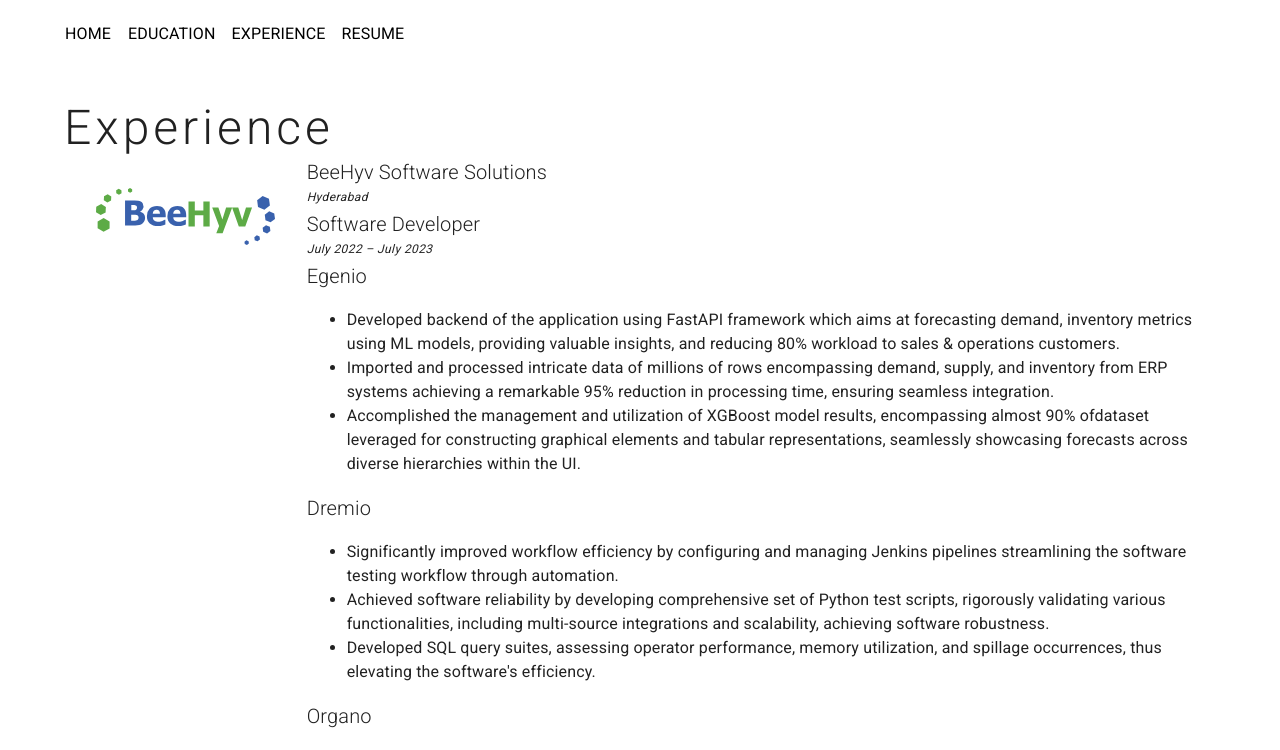
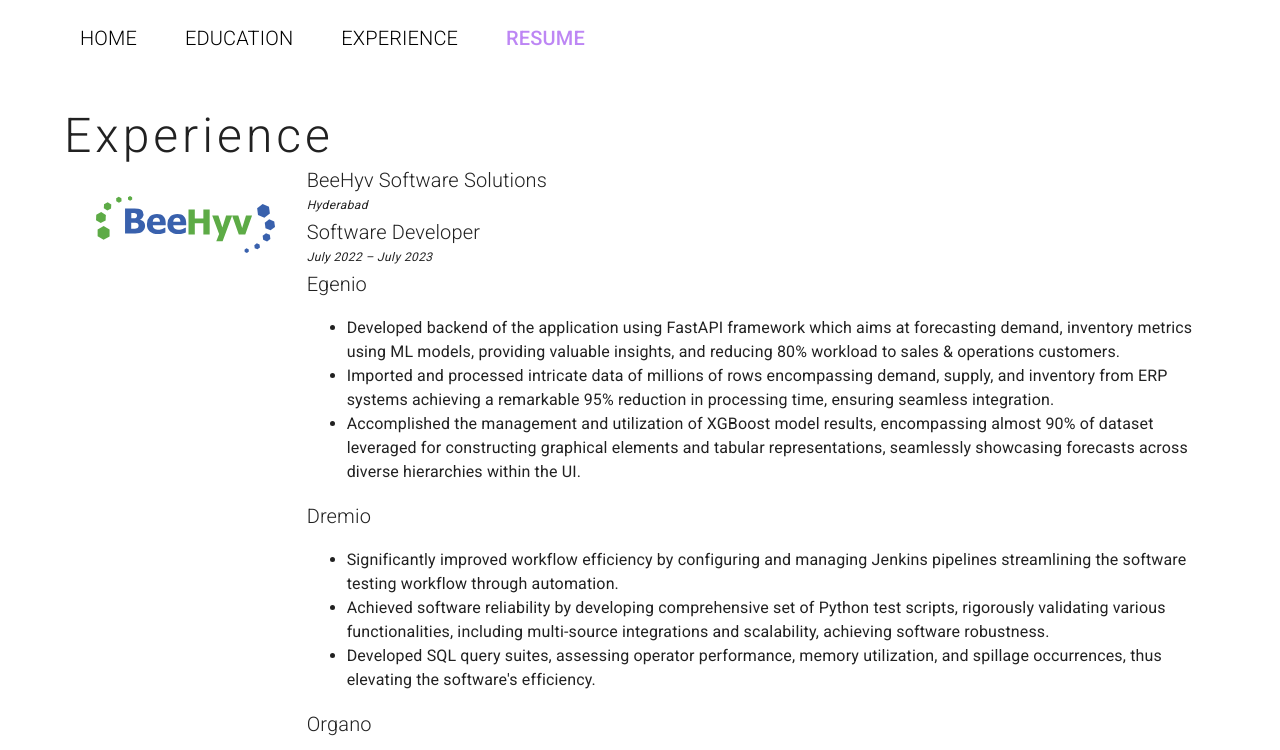
Before and after one commit to Saketh-09/portfolio, a React (Create React App) app: page /portfolio/experience in a window 1280 px wide. Shown: the top 750 px of the page. Built offline with nearby package versions, Linux system fonts and the light colour scheme.

Commit message:
css changes

```diff
--- a/package.json
+++ b/package.json
@@ -12,10 +12,12 @@
     "@testing-library/jest-dom": "^5.17.0",
     "@testing-library/react": "^13.4.0",
     "@testing-library/user-event": "^13.5.0",
+    "framer-motion": "^10.16.16",
     "react": "^18.2.0",
     "react-dom": "^18.2.0",
     "react-router-dom": "^6.21.1",
     "react-scripts": "5.0.1",
+    "react-type-animation": "^3.2.0",
     "web-vitals": "^2.1.4"
   },
   "scripts": {
--- a/src/App.js
+++ b/src/App.js
@@ -1,8 +1,6 @@
-import logo from './logo.svg';
 import './App.css';
 import {Routes, Route} from "react-router-dom";
 import Navbar from './components/header/navbar';
-import Resume from "./components/resume/resume";
 import Home from "./components/home/home";
 import Education from './components/education/education'
 import '@fontsource/roboto/300.css';
--- a/src/components/contact/contact.js
+++ b/src/components/contact/contact.js
@@ -5,13 +5,12 @@ import styles from './contact.module.css'
 import LinkedInIcon from '@mui/icons-material/LinkedIn';
 import GitHubIcon from '@mui/icons-material/GitHub';
 import EmailIcon from '@mui/icons-material/Email';
-import {Button} from "@mui/material";
 export default function Contact() {
     return (
         <div  className={styles.cont}>
             <span className={styles.elem}><Link to={url.linkedin} target="_blank" rel="noopener noreferrer"><LinkedInIcon fontSize="large"/></Link></span>
             <span className={styles.elem}><Link to={url.github} target="_blank" rel="noopener noreferrer"><GitHubIcon fontSize="large"/></Link></span>
-            <span className={styles.elem}><Link to={url.mail}><EmailIcon fontSize="large"/></Link></span>
+            <span className={styles.elem}><Link to={url.mail} target="_blank" rel="noopener noreferrer"><EmailIcon fontSize="large"/></Link></span>
         </div>
     )
 }
--- a/src/components/experience/expData.js
+++ b/src/components/experience/expData.js
@@ -8,7 +8,7 @@ const projects =
             Egenio: [
                 'Developed backend of the application using FastAPI framework which aims at forecasting demand, inventory metrics using ML models, providing valuable insights, and reducing 80% workload to sales & operations customers.',
                 'Imported and processed intricate data of millions of rows encompassing demand, supply, and inventory from ERP systems achieving a remarkable 95% reduction in processing time, ensuring seamless integration.',
-                'Accomplished the management and utilization of XGBoost model results, encompassing almost 90% of'+'dataset leveraged for constructing graphical elements and tabular representations, seamlessly showcasing forecasts across diverse hierarchies within the UI.'
+                'Accomplished the management and utilization of XGBoost model results, encompassing almost 90% of dataset leveraged for constructing graphical elements and tabular representations, seamlessly showcasing forecasts across diverse hierarchies within the UI.'
             ],
             Dremio: [
                 'Significantly improved workflow efficiency by configuring and managing Jenkins pipelines streamlining the software testing workflow through automation.',
--- a/src/components/header/navbar.js
+++ b/src/components/header/navbar.js
@@ -6,10 +6,11 @@ import MenuIcon from '@mui/icons-material/Menu';
 import AdbIcon from '@mui/icons-material/Adb';
 import {Link} from 'react-router-dom'
 import {resumeURL} from "./navData";
+import styles from './navbar.module.css';
 
 const pages = [{name:'Home',url:'/portfolio/'},
     {name:'Education', url:'/portfolio/education'},
-    ,{name:'Experience', url:'/portfolio/experience'}];
+    {name:'Experience', url:'/portfolio/experience'}];
 
 function ResponsiveAppBar() {
     const [anchorElNav, setAnchorElNav] = React.useState(null);
@@ -60,7 +61,7 @@ function ResponsiveAppBar() {
                             {pages.map((page) => (
                                 <Link to={page.url} sx={{textDecoration: 'none'}}>
                                     <MenuItem key={page.name} onClick={handleCloseNavMenu}>
-                                        <Typography textAlign="center" sx={{textDecoration: "none"}}>{page.name}</Typography>
+                                        <Typography textAlign="center"  sx={{textDecoration: "none"}}>{page.name}</Typography>
                                     </MenuItem>
                                 </Link>
                             ))}
@@ -74,16 +75,16 @@ function ResponsiveAppBar() {
                                 <Button
                                     key={page.name}
                                     onClick={handleCloseNavMenu}
-                                    sx={{ my: 2, color: '#000', display: 'block'}}>
-                                    <Typography>{page.name}</Typography>
+                                    sx={{ m: 2, color: '#000', display: 'block'}}>
+                                    <Typography variant='h6' sx={{fontWeight: 300}}>{page.name}</Typography>
                                 </Button>
                             </Link>
                         ))}
                         <Link to={resumeURL} target="_blank" rel="noopener noreferrer" style={{textDecoration: 'none'}}>
                             <Button
                                 onClick={handleCloseNavMenu}
-                                sx={{ my: 2, color: '#000', display: 'block'}}>
-                                <Typography>Resume</Typography>
+                                sx={{ m: 2, color: '#000', display: 'block'}}>
+                                <Typography variant='h6' className={styles.section}>Resume</Typography>
                             </Button></Link>
                     </Box>
                 </Toolbar>
--- a/src/components/header/navbar.module.css
+++ b/src/components/header/navbar.module.css
@@ -0,0 +1,4 @@
+.section{
+    text-decoration: none;
+    color: rgba(162, 85, 239, 0.71);
+}
--- a/src/components/home/content.js
+++ b/src/components/home/content.js
@@ -1,6 +1,9 @@
-const home = {greeting:'Hello There! I\'m Saketh Annimalla',
-    aboutMe:'I\'m a computer science graduate student at University of Texas at Dallas. ' +
-    'I\'m currently seeking for summer 2024 software engineering internships. '+
-    'I\'m passionate in exploring various facets of software engineering'}
+const home = {greeting:'Hello There! I\'m ',
+    aboutMe:'I\'m a Computer Science graduate student at the University of Texas at Dallas,' +
+        ' actively seeking 2024 summer internships in software engineering.' +
+        ' Holding an undergraduate degree from IIT Hyderabad and' +
+        ' backed by two years of industry experience,' +
+        ' I am passionate about diverse facets of software engineering.' +
+        ' I\'m eager to contribute my skills and enthusiasm to innovative projects.'}
 
 export default home
--- a/src/components/home/home.js
+++ b/src/components/home/home.js
@@ -2,10 +2,13 @@ import * as React from 'react';
 import CssBaseline from '@mui/material/CssBaseline';
 import Box from '@mui/material/Box';
 import Container from '@mui/material/Container';
-import {Grid, Paper, styled, Typography} from "@mui/material";
+import {Grid, Paper, Typography} from "@mui/material";
 import home from "./content";
+import { motion } from 'framer-motion'
 import Contact from "../contact/contact";
 import styles from './home.module.css'
+import {TypeAnimation} from 'react-type-animation';
+
 export default function Home(){
     return (
 
@@ -16,15 +19,28 @@ export default function Home(){
                     <Grid container spacing={2}>
                         <Grid item xs={6} >
                             <Paper elevation={0}>
-                                <Typography variant='h3' className={styles.greeting} sx={{margin:'1em'}}>{home.greeting}</Typography>
-                                <Typography variant='span' className={styles.body} sx={{margin:'1em'}}>{home.aboutMe}</Typography>
+                                <Typography variant='h3' className={styles.greeting}
+                                            sx={{marginTop: '2em', fontWeight: 300}}>{home.greeting}</Typography>
+                                <Typography variant='h3' className={styles.name}
+                                            sx={{margin: '1em', fontWeight: 300}}>
+                                    <motion.span className='name'
+                                                 initial={{opacity: window.innerWidth < 996 ? '100%' : '0%'}}
+                                                 animate={{opacity: '100%'}} transition={{delay: '1.0', duration: '1'}}
+                                                 exit={{opacity: '0%', y: '200%'}}
 
-                                <Contact  sx={{margin:'1em'}}></Contact>
+                                    >&#60;<TypeAnimation cursor={true}
+                                                         sequence={['', 5000, 'Saketh Annimalla', 5000, 'CS grad student, Software engineer', 5000, '']}
+                                                         repeat={Infinity} className='block'></TypeAnimation> /&#62;
+                                    </motion.span>
+                                </Typography>
+                                <Typography className={styles.body}
+                                            sx={{margin: '1em', fontWeight: 300}}>{home.aboutMe}</Typography>
+                                <Contact sx={{margin: '1em'}}></Contact>
                             </Paper>
                         </Grid>
-                        <Grid item xs={6} >
+                        <Grid item xs={6}>
                             <Paper elevation={0}>
-                                <img src={process.env.PUBLIC_URL +'/assets/pic.jpg'} className={styles.pic}/>
+                            <img src={process.env.PUBLIC_URL +'/assets/pic.jpg'} alt='pic' className={styles.pic}/>
                             </Paper>
                         </Grid>
                     </Grid>
--- a/src/components/home/home.module.css
+++ b/src/components/home/home.module.css
@@ -4,11 +4,17 @@
 
 .body{
     margin: 4em;
+
 }
 
 .pic{
-    margin: 2em;
-    width: 100%;
+    margin-left: 1em;
+    margin-top: 5em;
+    width: 60%;
     height: auto;
     border-radius: 50%;
 }
+
+.name{
+    color: rgba(162, 85, 239, 0.71);
+}
```
Also changed, not shown: src/components/resume/resume.js (added), 1 other file (tests, documents, lock files or other folders).
